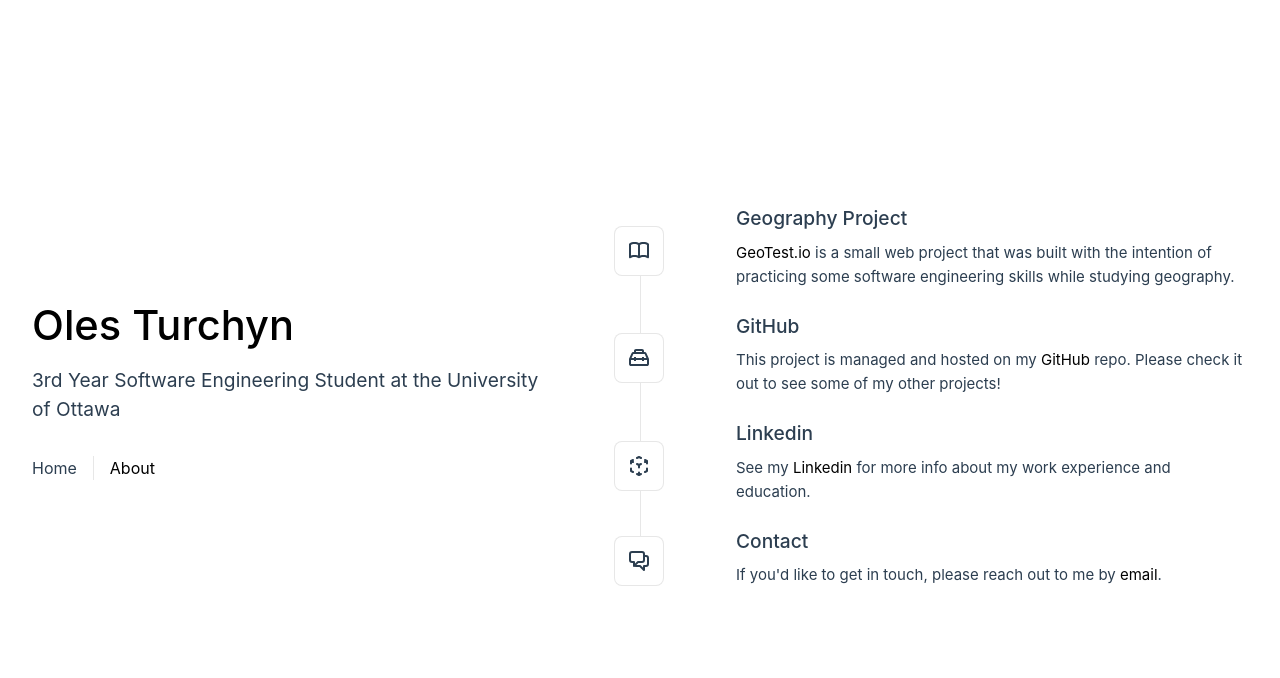
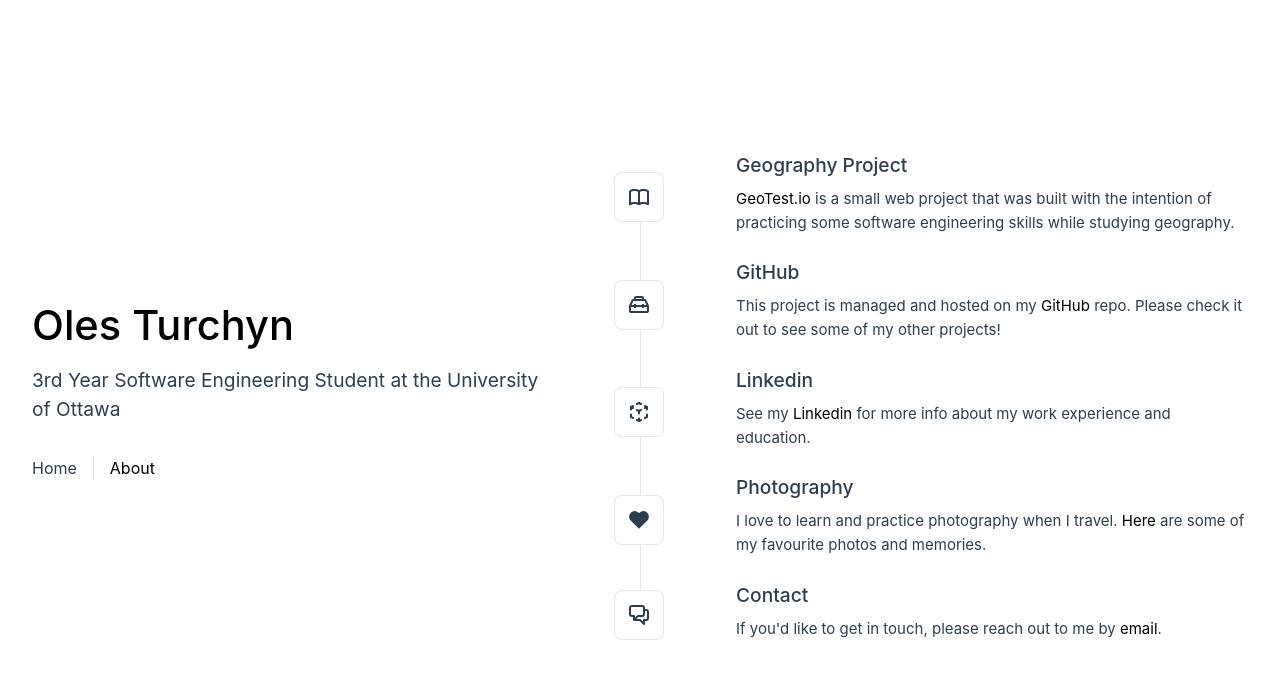
Before and after one commit to OlesTurchyn/olesturchyn, a Vue app: page / in a window 1280 px wide. Shown: the top 678 px of the page. Built offline with nearby package versions, Linux system fonts and the light colour scheme.

Commit message:
Added photography link

```diff
--- a/src/components/TheWelcome.vue
+++ b/src/components/TheWelcome.vue
@@ -40,6 +40,16 @@ import SupportIcon from './icons/IconSupport.vue'
 
   </WelcomeItem>
 
+
+    <WelcomeItem>
+    <template #icon>
+      <SupportIcon />
+    </template>
+    <template #heading>Photography</template>
+    I love to learn and practice photography when I travel.
+    <a href="https://olesturchyn.github.io/photography/" target="_blank" rel="noopener">Here</a> are some of my favourite photos and memories.
+  </WelcomeItem>
+
   <WelcomeItem>
     <template #icon>
       <CommunityIcon />
@@ -50,14 +60,5 @@ import SupportIcon from './icons/IconSupport.vue'
     <a href="mailto: oleksander.turchyn@gmail.com" target="_blank" rel="noopener">email</a>.
   </WelcomeItem>
 
-  <!-- <WelcomeItem>
-    <template #icon>
-      <SupportIcon />
-    </template>
-    <template #heading>Support Vue</template>
 
-    As an independent project, Vue relies on community backing for its sustainability. You can help
-    us by
-    <a href="https://vuejs.org/sponsor/" target="_blank" rel="noopener">becoming a sponsor</a>.
-  </WelcomeItem> -->
 </template>
--- a/src/router/index.js
+++ b/src/router/index.js
@@ -22,6 +22,7 @@ const router = createRouter({
       // which is lazy-loaded when the route is visited.
       component: () => import('../views/AboutView.vue')
     }
+
   ]
 })
 
```
